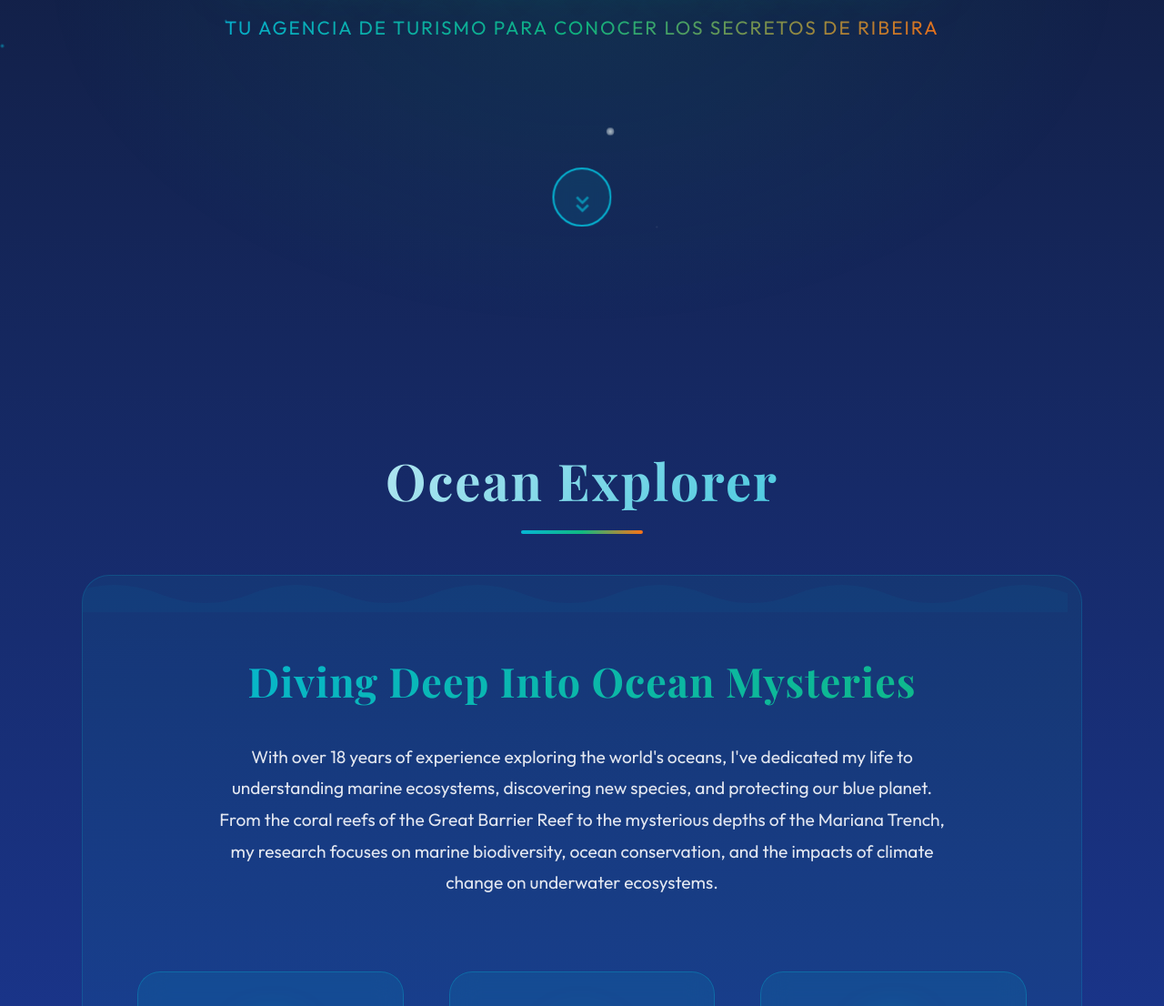
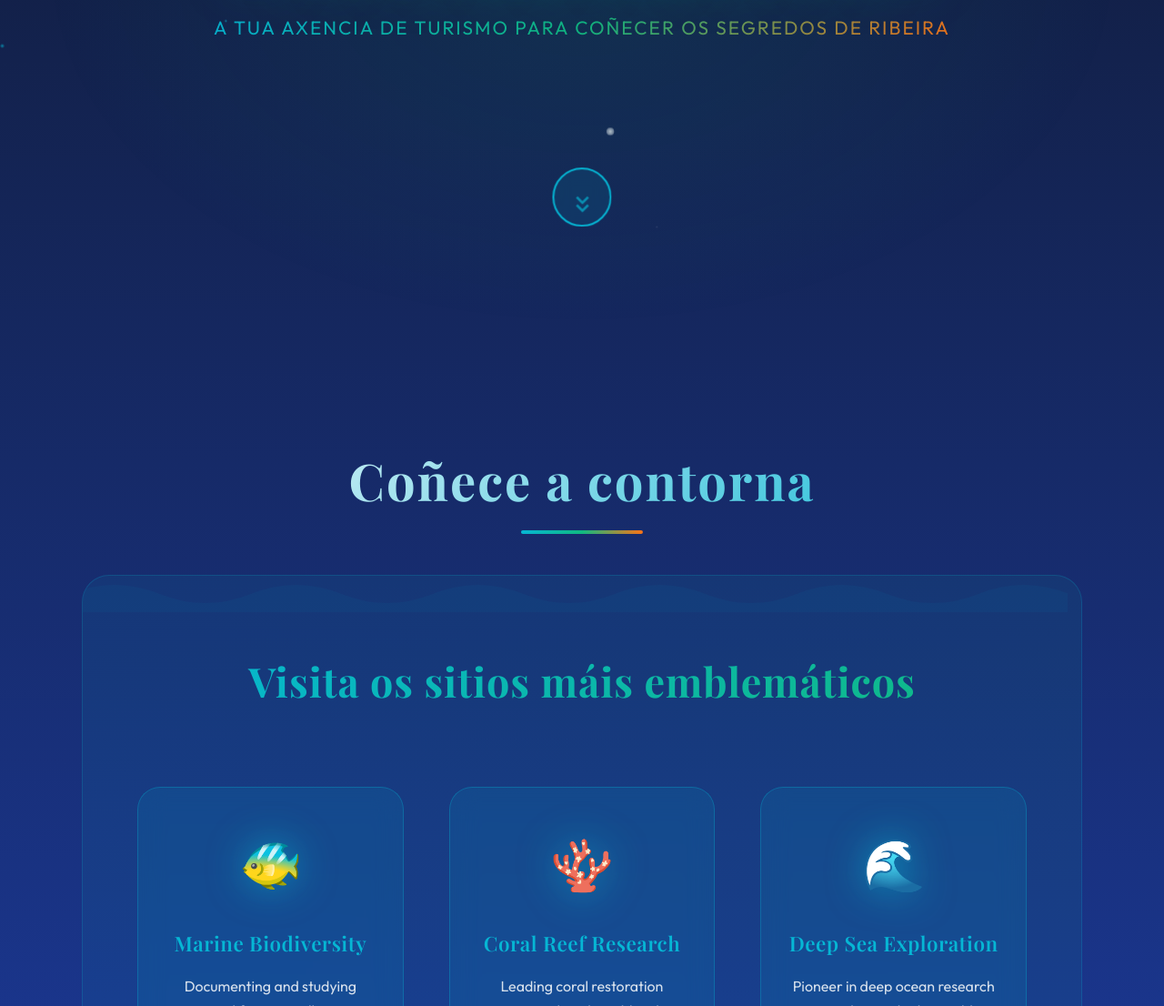
Before and after one commit to santifpinformatica/ExploraRibeira, a plain HTML site: page index.html in a window 1280 px wide. Shown: the part 543-1649 px from the top of the page at 91% size. Drawn offline with nearby package versions, Linux system fonts and the light colour scheme.

Commit message:
Update index.html

```diff
--- a/index.html
+++ b/index.html
@@ -3,7 +3,7 @@ E<!DOCTYPE html>
 <head>
     <meta charset="UTF-8">
     <meta name="viewport" content="width=device-width, initial-scale=1.0">
-    <title>Aqua Nova - Ocean Explorer Portfolio</title>
+    <title>Explora Ribeira</title>
     <link rel="preconnect" href="https://fonts.googleapis.com">
     <link rel="preconnect" href="https://fonts.gstatic.com" crossorigin>
     <link href="https://fonts.googleapis.com/css2?family=Inter:wght@300;400;500;600;700;800&family=Playfair+Display:wght@400;500;600;700;800&family=Outfit:wght@300;400;500;600;700;800&display=swap" rel="stylesheet">
@@ -62,7 +62,7 @@ Free HTML CSS Template
     <section id="home" class="hero">
         <div class="hero-content">
             <h1 class="ocean-title">EXPLORA RIBEIRA</h1>
-            <p class="subtitle">Tu agencia de turismo para conocer los secretos de Ribeira</p>
+            <p class="subtitle">A tua axencia de turismo para coñecer os segredos de Ribeira</p>
         </div>
         <a href="#about" class="scroll-btn">
             <div class="scroll-btn-inner">
@@ -74,15 +74,12 @@ Free HTML CSS Template
     </section>
 
     <section id="about" class="fade-in">
-        <h2 class="section-title">Ocean Explorer</h2>
+        <h2 class="section-title">Coñece a contorna</h2>
         <div class="about-section">
             <div class="about-hero">
-                <h3>Diving Deep Into Ocean Mysteries</h3>
+                <h3>Visita os sitios máis emblemáticos</h3>
                 <p class="about-description">
-                    With over 18 years of experience exploring the world's oceans, I've dedicated my life to understanding
-                    marine ecosystems, discovering new species, and protecting our blue planet. From the coral reefs of the
-                    Great Barrier Reef to the mysterious depths of the Mariana Trench, my research focuses on marine biodiversity,
-                    ocean conservation, and the impacts of climate change on underwater ecosystems.
+
                 </p>
             </div>
 
```
